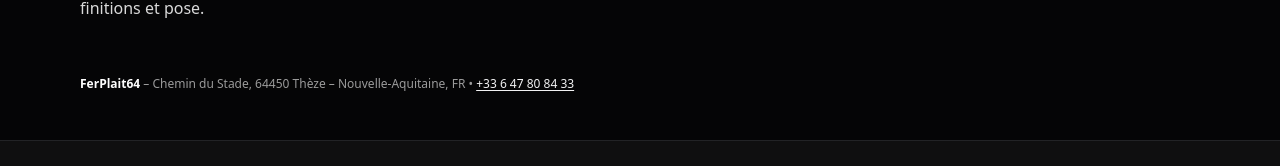
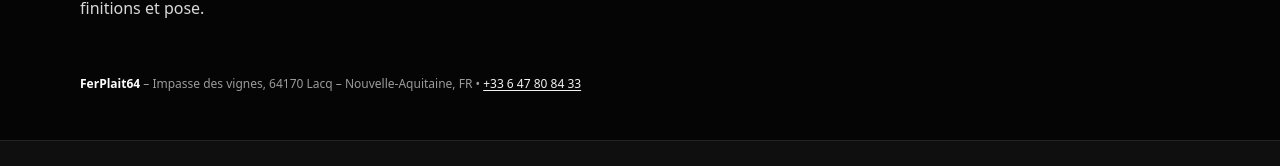
Before and after one commit to FitnessByStef/Ferplait64, a React (Vite) app: page / in a window 1280 px wide. Shown: the part 861-1027 px from the top of the page. Built offline with nearby package versions, Linux system fonts and the light colour scheme.

Commit message:
Amélioration SEO (suite)

```diff
--- a/index.html
+++ b/index.html
@@ -47,9 +47,9 @@
       "telephone": "+33 6 47 80 84 33",
       "address": {
         "@type": "PostalAddress",
-        "streetAddress": "Chemin du Stade",
-        "addressLocality": "Thèze",
-        "postalCode": "64450",
+        "streetAddress": "Impasse des vignes",
+        "addressLocality": "Lacq",
+        "postalCode": "64170",
         "addressCountry": "FR"
       },
       "geo": {
--- a/src/pages/Home.tsx
+++ b/src/pages/Home.tsx
@@ -6,9 +6,9 @@ const SITE_URL = "https://ferplait64.fr";
 const BRAND = "FerPlait64";
 const PHONE = "+33 6 47 80 84 33";
 const ADDRESS = {
-  street: "Chemin du Stade",
-  locality: "Thèze",
-  postalCode: "64450",
+  street: "Impasse des vignes",
+  locality: "Lacq",
+  postalCode: "64170",
   region: "Nouvelle-Aquitaine",
   country: "FR",
 };
```
